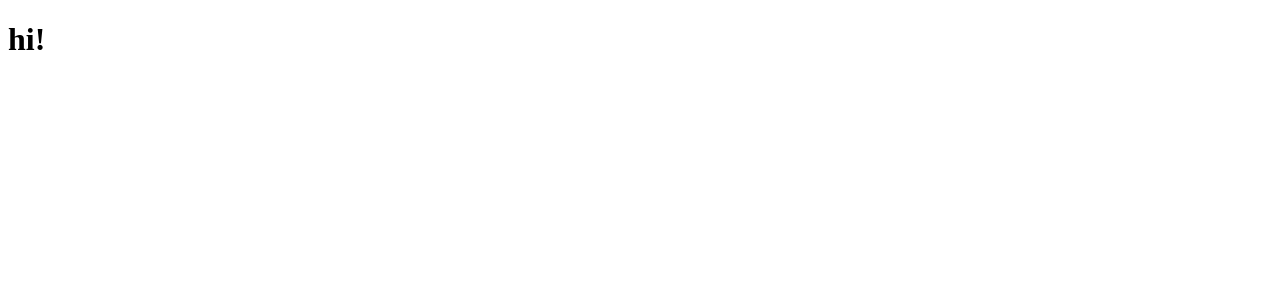
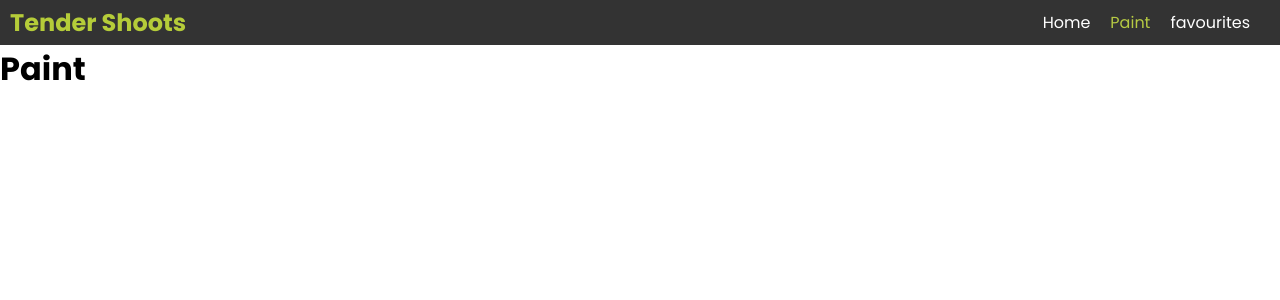
Before and after one commit to GSG-G11/tender-shoots, a React (Create React App) app: page /paint in a window 1280 px wide. Shown: the top 300 px of the page. Built offline with nearby package versions, Linux system fonts and the light colour scheme.

Commit message:
create navbar and fix a type Relates #5

```diff
--- a/public/index.html
+++ b/public/index.html
@@ -10,21 +10,20 @@
       content="Web site created using create-react-app"
     />
     <link rel="apple-touch-icon" href="%PUBLIC_URL%/logo192.png" />
-    <!--
-      manifest.json provides metadata used when your web app is installed on a
-      user's mobile device or desktop. See https://developers.google.com/web/fundamentals/web-app-manifest/
-    -->
-    <link rel="manifest" href="%PUBLIC_URL%/manifest.json" />
-    <!--
-      Notice the use of %PUBLIC_URL% in the tags above.
-      It will be replaced with the URL of the `public` folder during the build.
-      Only files inside the `public` folder can be referenced from the HTML.
-
-      Unlike "/favicon.ico" or "favicon.ico", "%PUBLIC_URL%/favicon.ico" will
-      work correctly both with client-side routing and a non-root public URL.
-      Learn how to configure a non-root public URL by running `npm run build`.
-    -->
-    <title>React App</title>
+    <link
+      rel="stylesheet"
+      href="https://cdnjs.cloudflare.com/ajax/libs/font-awesome/6.1.1/css/all.min.css"
+      integrity="sha512-KfkfwYDsLkIlwQp6LFnl8zNdLGxu9YAA1QvwINks4PhcElQSvqcyVLLD9aMhXd13uQjoXtEKNosOWaZqXgel0g=="
+      crossorigin="anonymous"
+      referrerpolicy="no-referrer"
+    />
+    <link rel="preconnect" href="https://fonts.googleapis.com" />
+    <link rel="preconnect" href="https://fonts.gstatic.com" crossorigin />
+    <link
+      href="https://fonts.googleapis.com/css2?family=Poppins:wght@100;200;300;400;500;600;700;800;900&display=swap"
+      rel="stylesheet"
+    />
+    <title>Tender Shoots</title>
   </head>
   <body>
     <noscript>You need to enable JavaScript to run this app.</noscript>
--- a/src/App.css
+++ b/src/App.css
@@ -0,0 +1,6 @@
+* {
+  margin: 0;
+  padding: 0;
+  box-sizing: border-box;
+  font-family: 'Poppins', sans-serif;
+}
--- a/src/App.js
+++ b/src/App.js
@@ -1,11 +1,18 @@
 import React from 'react';
 import './App.css';
+import { BrowserRouter as Router, Routes, Route } from 'react-router-dom';
+import Navbar from './components/Navbar/Navbar';
 
 function App() {
   return (
-    <div className="App">
-      <h1> hi! </h1>
-    </div>
+    <Router>
+      <Navbar />
+      <Routes>
+        <Route path="/" element={<h1>Home</h1>} />
+        <Route path="/paint" element={<h1>Paint</h1>} />
+        <Route path="/favourites" element={<h1>Favourites</h1>} />
+      </Routes>
+    </Router>
   );
 }
 
--- /dev/null
+++ b/src/components/Navbar/Navbar.css
@@ -0,0 +1,44 @@
+.navbar {
+  background-color: #333;
+  display: flex;
+  justify-content: space-between;
+  align-items: center;
+}
+nav h2 {
+  color: #fff;
+  font-size: 1.5em;
+  font-weight: bold;
+  color: #b5cc39;
+  padding-left: 10px;
+}
+
+.navbar-list {
+  list-style: none;
+  margin: 0;
+  padding: 0;
+  margin-right: 20px;
+}
+.navbar-item {
+  display: inline-block;
+  padding: 10px;
+  color: #fff;
+  text-decoration: none;
+}
+.navbar-link {
+  color: #fff;
+  text-decoration: none;
+}
+.active {
+  color: #b6ca43;
+}
+@media screen and (max-width: 768px) {
+  .navbar {
+    display: block;
+  }
+  .navbar-list {
+    display: block;
+  }
+  .navbar-item {
+    display: block;
+  }
+}
--- /dev/null
+++ b/src/components/Navbar/Navbar.js
@@ -0,0 +1,30 @@
+import React from 'react';
+import './Navbar.css';
+import { NavLink } from 'react-router-dom';
+
+function Navbar() {
+  return (
+    <nav className="navbar">
+      <h2>Tender Shoots</h2>
+      <ul className="navbar-list">
+        <li className="navbar-item">
+          <NavLink to="/" className="navbar-link">
+            Home
+          </NavLink>
+        </li>
+        <li className="navbar-item">
+          <NavLink to="/paint" className="navbar-link">
+            Paint
+          </NavLink>
+        </li>
+        <li className="navbar-item">
+          <NavLink to="/favourites" className="navbar-link">
+            favourites
+          </NavLink>
+        </li>
+      </ul>
+    </nav>
+  );
+}
+
+export default Navbar;
```
Also changed, not shown: src/components/Actions/Actions.css (added), src/components/Actions/Actions.js (renamed from src/componenets/Actions/Actions.js), src/components/UI/Button/Button.css (renamed from src/componenets/UI/Button/Button.css), src/components/UI/Button/Button.js (renamed from src/componenets/UI/Button/Button.js), src/components/UI/index.js (renamed from src/componenets/UI/index.js).
